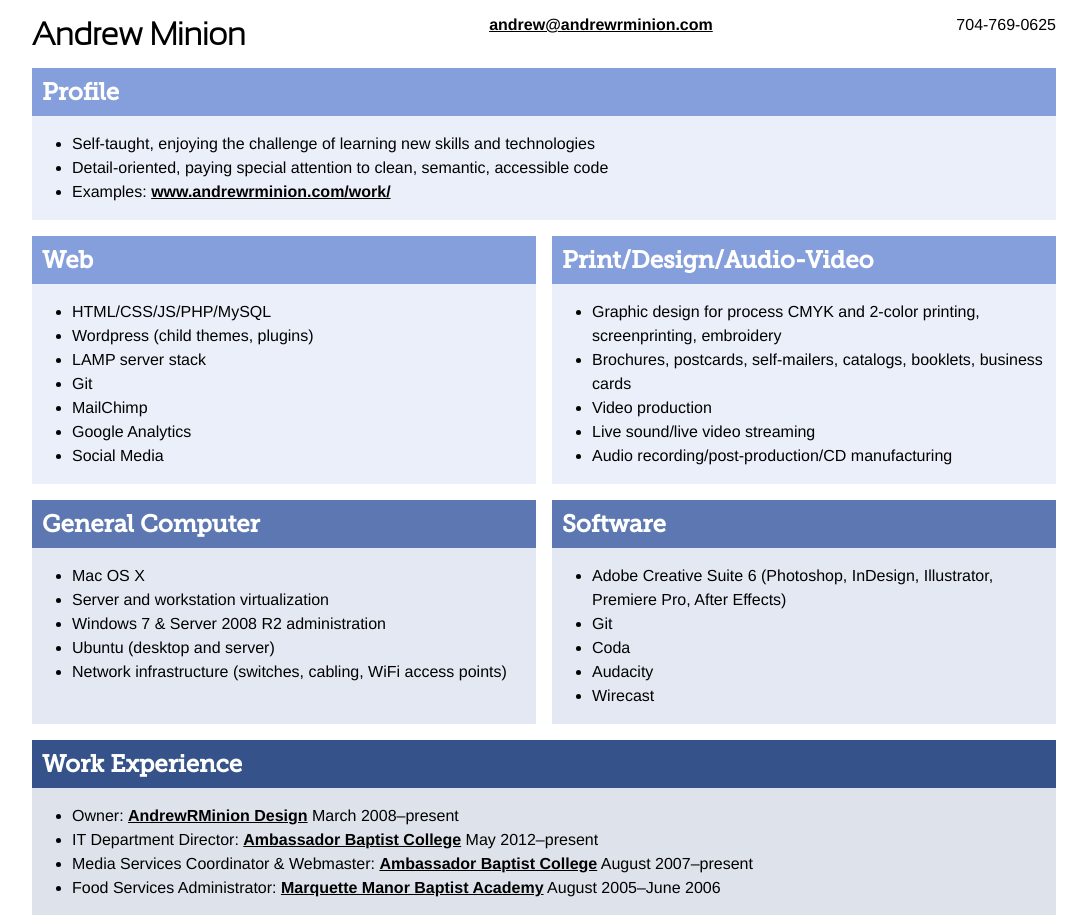
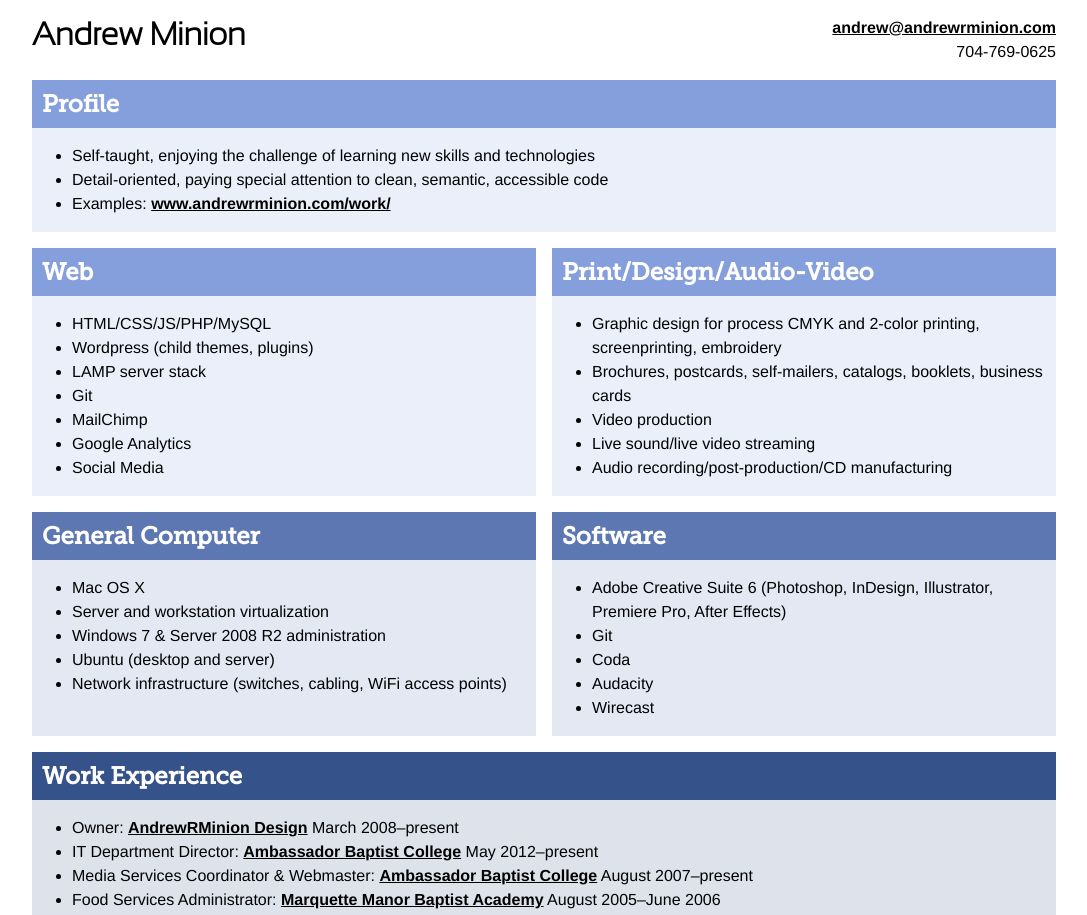
Before and after one commit to macbookandrew/resume, a plain HTML site: page index.html in a window 1280 px wide. Shown: the top 915 px of the page, without its empty margins (96-1183 px from the left). Drawn offline with Linux system fonts and the light colour scheme.

Commit message:
positioning and font-size
fix header positioning
use rems for font-sizing and spacing

```diff
--- a/index.html
+++ b/index.html
@@ -14,8 +14,10 @@
         <h1 class="fn n">
             <span class="given-name">Andrew</span> <span class="family-name">Minion</span>
         </h1>
-        <a class="email" href="#" onclick="mailto('andrew','andrewrminion.com')">moc.noinimrwerdna@werdna</a>
-        <a class="tel" href="tel:17047690625">704-769-0625</a>
+        <p>
+            <a class="email" href="#" onclick="mailto('andrew','andrewrminion.com')">moc.noinimrwerdna@werdna</a><br/>
+            <a class="tel" href="tel:17047690625">704-769-0625</a>
+        </p>
     </header>
 
     <section id="profile">
--- a/sass/_layout.scss
+++ b/sass/_layout.scss
@@ -1,19 +1,38 @@
+html {
+	font-size: 62.5%;
+}
+
 body {
 	width: 80%;
 	max-width: 1250px;
 	margin: 1em auto;
+	font-size: 1.6rem;
 	font-family: 'Helvetica Neue', Helvetica, sans-serif;
 	font-weight: 200;
 }
 
-body > section {
+body > section,
+header {
 	width: 100%;
 	margin: 0 0 1em 0;
-	padding: 1em;
+}
+
+header p {
+	margin: 0;
+	line-height: 1.5;
 }
 
 h1, h2 {
 	margin: 0;
+}
+
+h2 {
+	font-size: 2.4rem;
+	padding: 1rem;
+}
+
+section ul {
+	padding-right: 1rem;
 }
 
 .flexbox body {
@@ -23,6 +42,8 @@ h1, h2 {
 
 .flexbox section {
 	flex-grow: 1;
+}
+
 #profile,
 #experience-web,
 #experience-physical {
@@ -65,6 +86,15 @@ h1, h2 {
 
 @media (min-width: 50em) {
 
+	.flexbox header {
+		display: flex;
+		justify-content: space-between;
+	}
+
+	header p {
+		text-align: right;
+	}
+
 	.half-width {
 		width: 48%;
 	}
```
Also changed, not shown: sass/styles.scss (line endings or trailing spaces).
